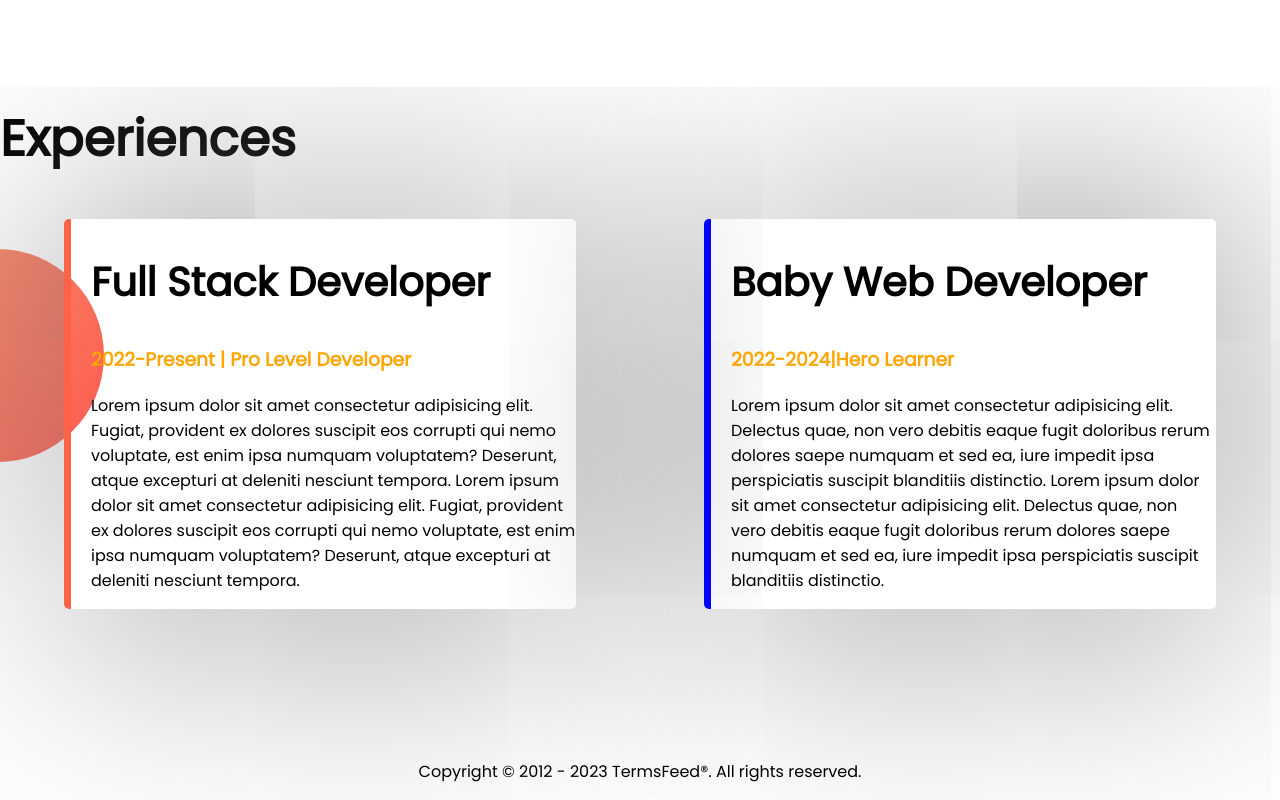
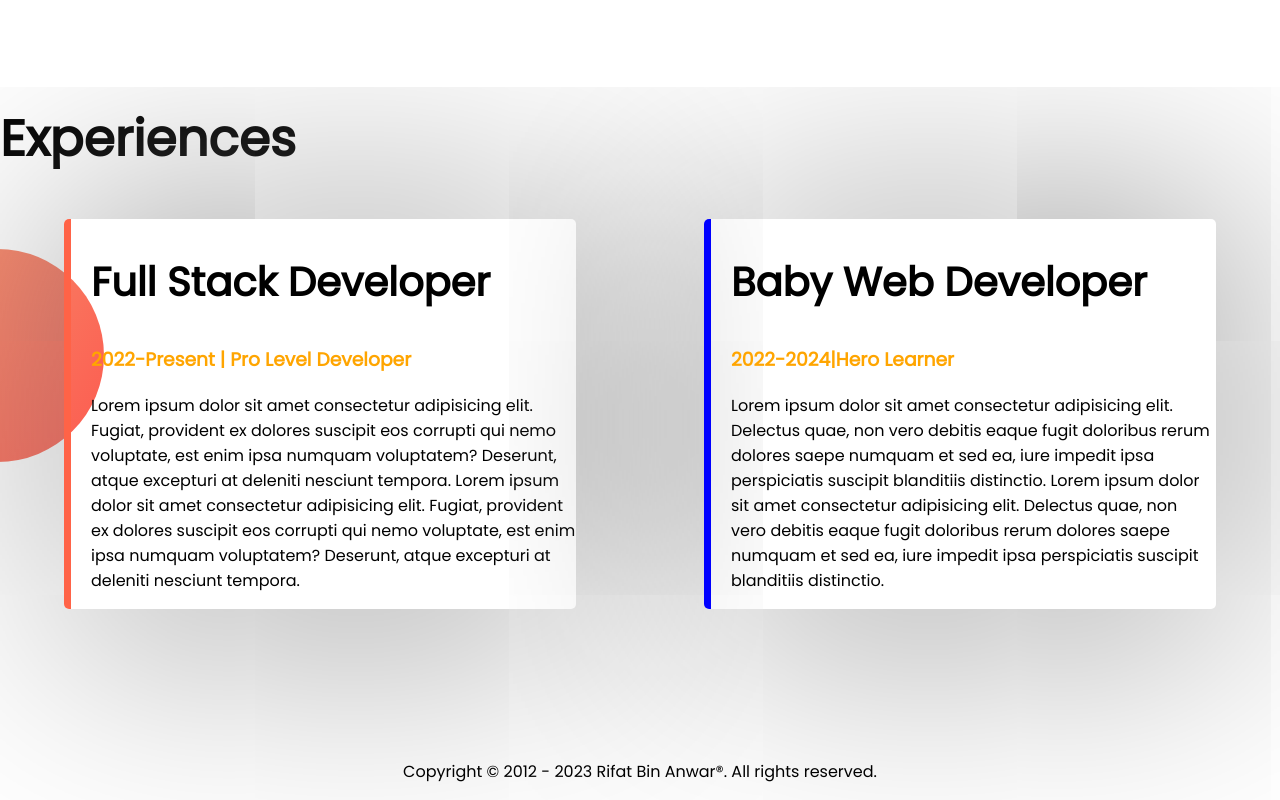
Before and after one commit to RifatBinAnwar/developer-portfolio, a plain HTML site: page index.html in a window 1280 px wide. Shown: the part 1184-1984 px from the top of the page. Drawn offline with Linux system fonts and the light colour scheme.

Commit message:
change footer

```diff
--- a/index.html
+++ b/index.html
@@ -96,6 +96,6 @@
     </section>
   </body>
   <footer>
-    <p>Copyright © 2012 - 2023 TermsFeed®. All rights reserved.</p>
+    <p>Copyright © 2012 - 2023 Rifat Bin Anwar®. All rights reserved.</p>
   </footer>
 </html>
```
